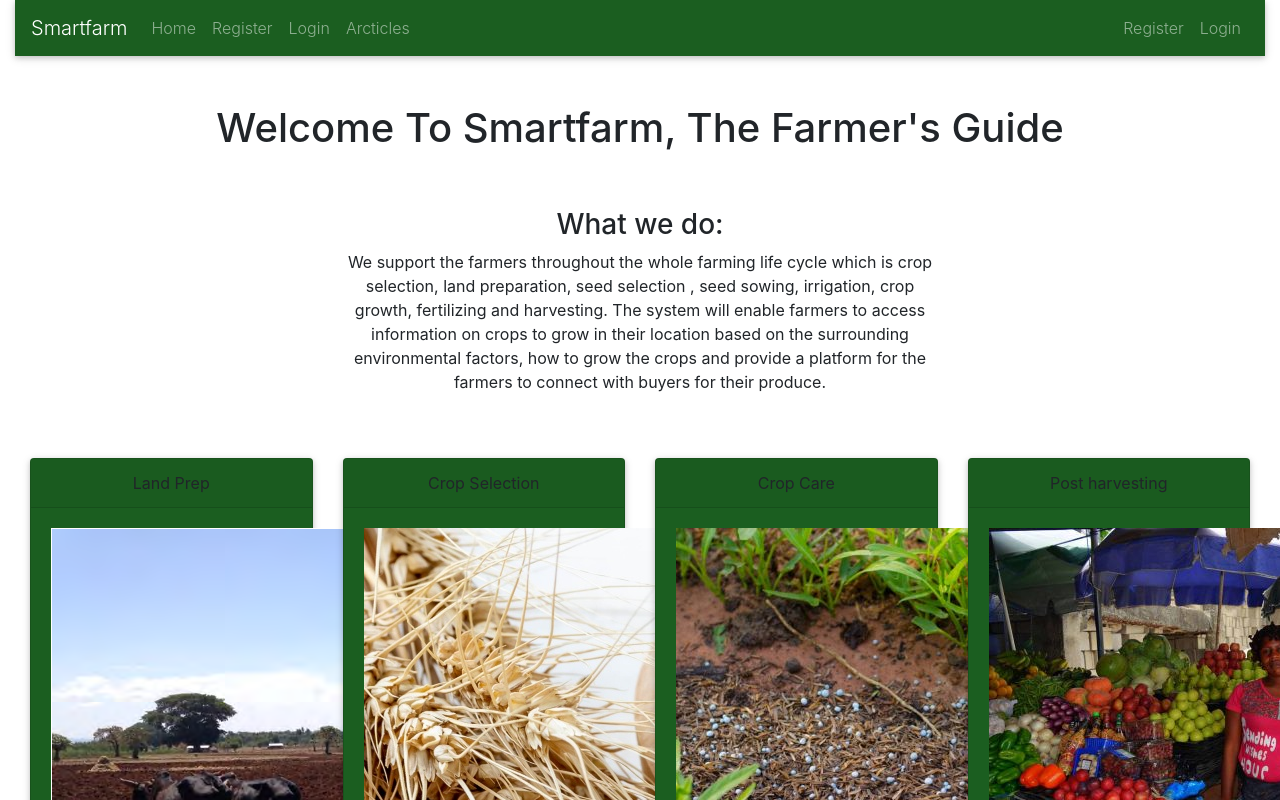
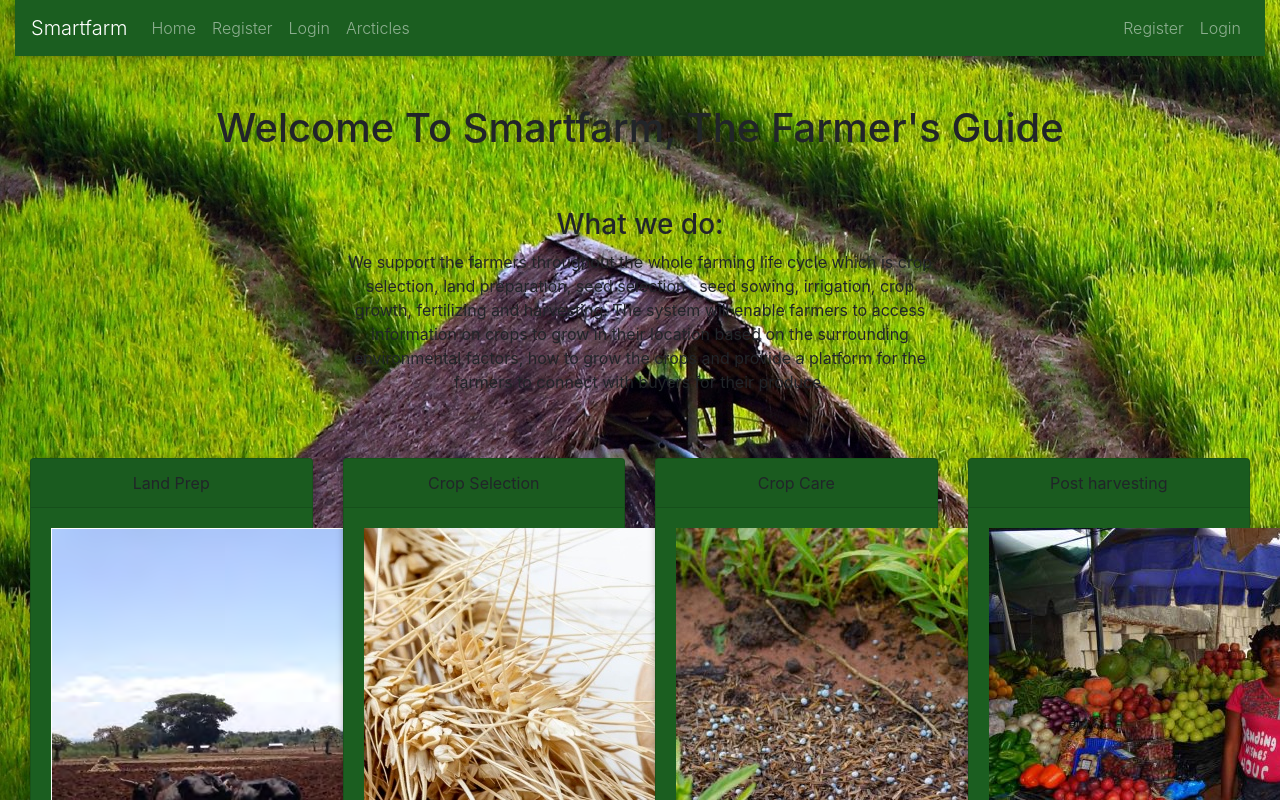
Before and after one commit to BuildForSDGCohort2/Team-212-groupa-frontendreact, a React (Create React App) app in the folder smartfarm/: page / in a window 1280 px wide. Shown: the top 800 px of the page. Built offline with nearby package versions, Linux system fonts and the light colour scheme; a web font is replaced by a local one.

Commit message:
Add a body background image

```diff
--- a/smartfarm/src/index.css
+++ b/smartfarm/src/index.css
@@ -1,3 +1,4 @@
+
 body {
   margin: 0;
 
@@ -6,6 +7,8 @@ body {
     sans-serif;
   -webkit-font-smoothing: antialiased;
   -moz-osx-font-smoothing: grayscale;
+  background-image: url("../src/assets//rice.jpg"), url("../src/assets//oxen.png");
+
 }
 
 code {
```
